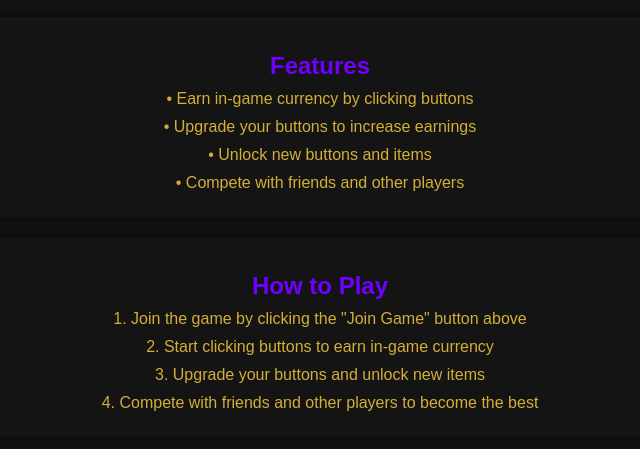
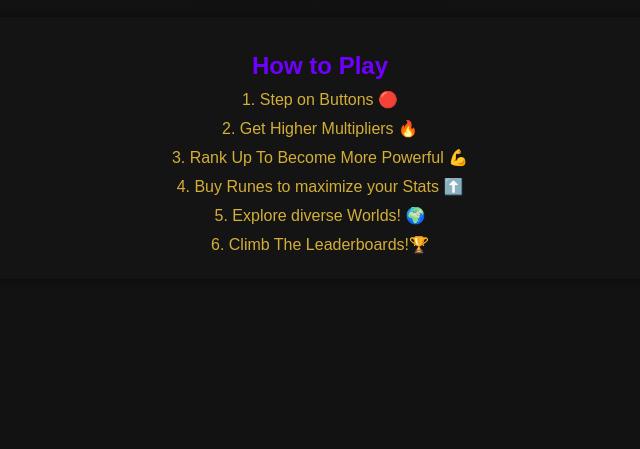
Before and after one commit to Weave-Keys/Button-Simulator-Idle-test, a plain HTML site: page index.html in a window 1280 px wide. Shown: the part 467-916 px from the top of the page, without its empty margins (320-960 px from the left). After the commit the page ends 800 px from the top, so only its background shows below. Drawn offline with Linux system fonts and the light colour scheme.

Commit message:
Update index.html

```diff
--- a/index.html
+++ b/index.html
@@ -101,24 +101,18 @@
         <img src="https://tr.rbxcdn.com/180DAY-a7fd62b06ebf3e36e61ae691faa9d626/768/432/Image/Webp/noFilter" alt="Game Logo">
 
         <div>
-            <button onclick="window.location.href='https://www.roblox.com/games/your-game-id-here'">Join Game</button>
-            <button onclick="window.location.href='https://discord.gg/your-discord-link-here'">Join Discord</button>
-        </div>
-
-        <div class="section">
-            <h2>Features</h2>
-            <div class="item">• Earn in-game currency by clicking buttons</div>
-            <div class="item">• Upgrade your buttons to increase earnings</div>
-            <div class="item">• Unlock new buttons and items</div>
-            <div class="item">• Compete with friends and other players</div>
+            <button onclick="window.location.href='https://www.roblox.com/games/127807171416338/'">Join Game</button>
+            <button onclick="window.location.href='https://discord.gg/Q26R4sVfST'">Join Discord</button>
         </div>
 
         <div class="section">
             <h2>How to Play</h2>
-            <div class="item">1. Join the game by clicking the "Join Game" button above</div>
-            <div class="item">2. Start clicking buttons to earn in-game currency</div>
-            <div class="item">3. Upgrade your buttons and unlock new items</div>
-            <div class="item">4. Compete with friends and other players to become the best</div>
+            <div class="item">1. Step on Buttons 🔴</div>
+            <div class="item">2. Get Higher Multipliers 🔥</div>
+            <div class="item">3. Rank Up To Become More Powerful 💪</div>
+            <div class="item">4. Buy Runes to maximize your Stats ⬆️</div>
+            <div class="item">5. Explore diverse Worlds! 🌍</div>
+            <div class="item">6. Climb The Leaderboards!🏆</div>
         </div>
     </div>
 </body>
```
